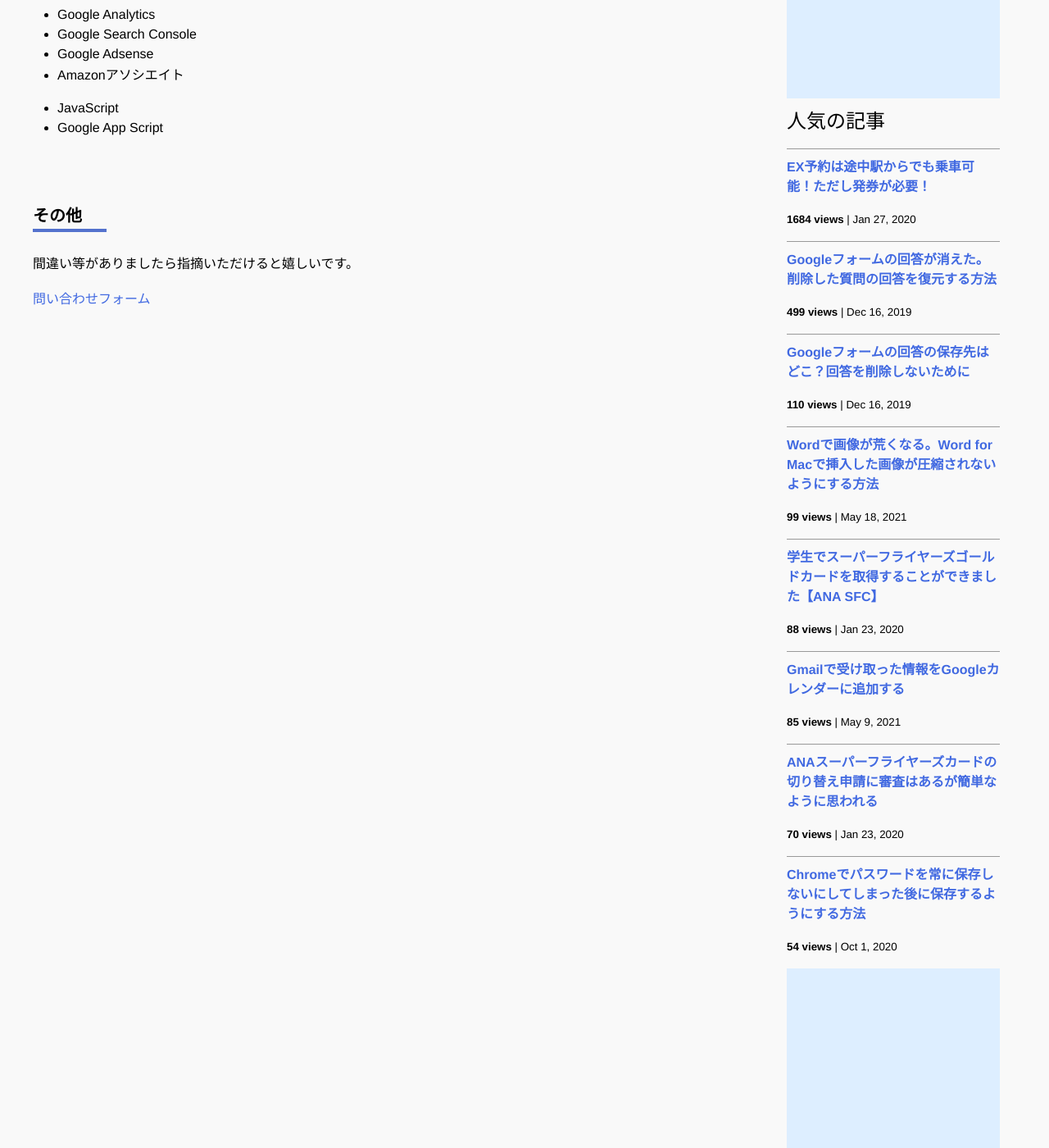
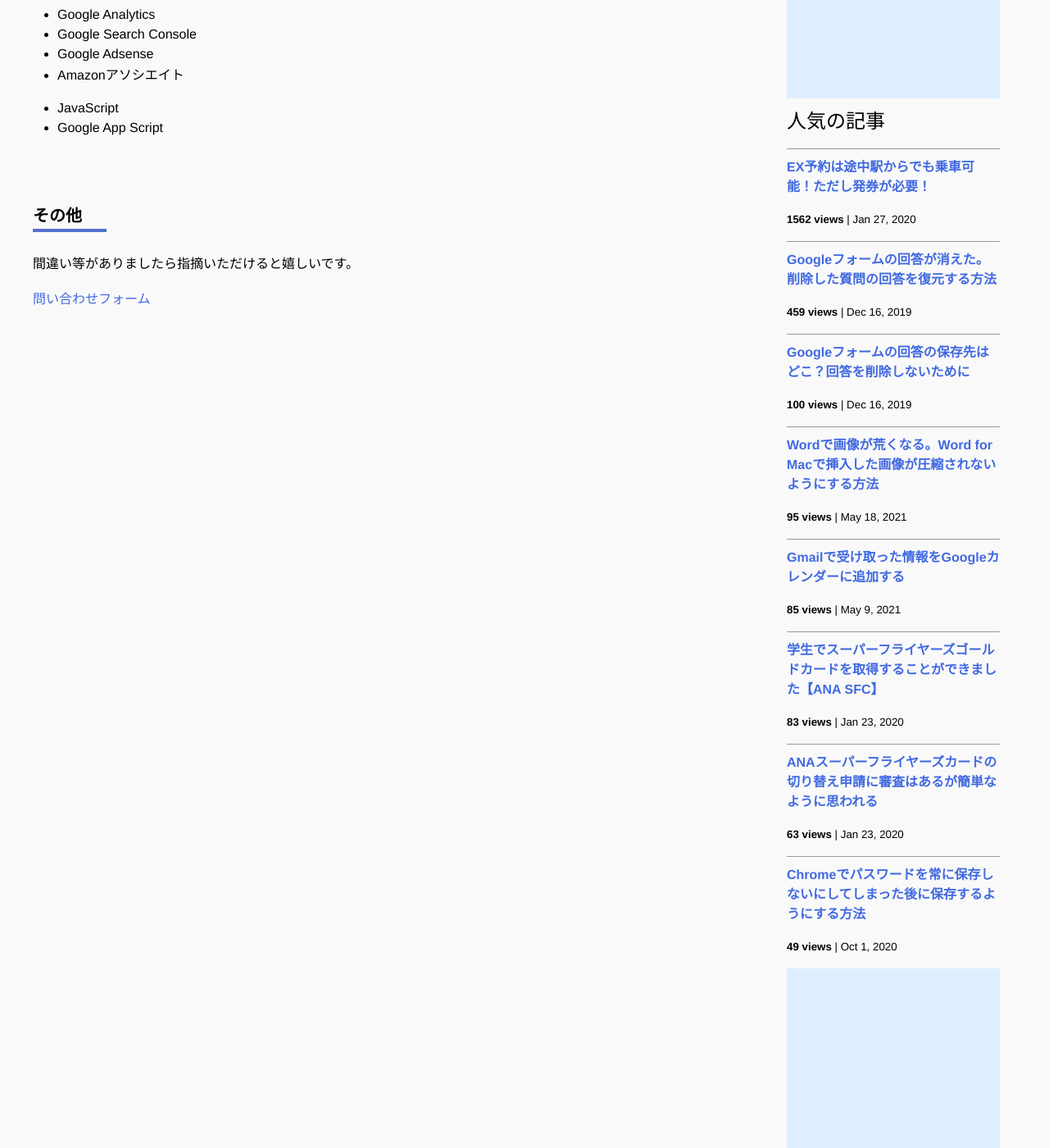
Before and after one commit to iwanaminami/shoyaiwaname, a Jekyll site: the page built from about.markdown, in a window 1280 px wide and 1400 px high, scrolled down 693 px. Shown: the whole window at 82% size. Built offline with Jekyll 4.4.1, drawn with Linux system fonts in a browser that asks for light colours; nearby versions of some CDN libraries; comment, search, counter and statistics services are not loaded.

Commit message:
a new commit message

```diff
--- a/_data/popularposts.yml
+++ b/_data/popularposts.yml
@@ -1,17 +1,17 @@
 side:
-  - view: 1684
+  - view: 1562
     url: /2020/01/27/ex-rideontheway.html
-  - view: 499
+  - view: 459
     url: /2019/12/16/restore-googleform.html
-  - view: 110
+  - view: 100
     url: /2019/12/16/googleform-answers.html
-  - view: 99
+  - view: 95
     url: /2021/05/18/image-compression-word.html
-  - view: 88
-    url: /2020/01/23/sfcgold.html
   - view: 85
     url: /2021/05/09/gmailtocalendar.html
-  - view: 70
+  - view: 83
+    url: /2020/01/23/sfcgold.html
+  - view: 63
     url: /2020/01/23/sfc-judge.html
-  - view: 54
+  - view: 49
     url: /2020/10/01/googlepassword.html
```
